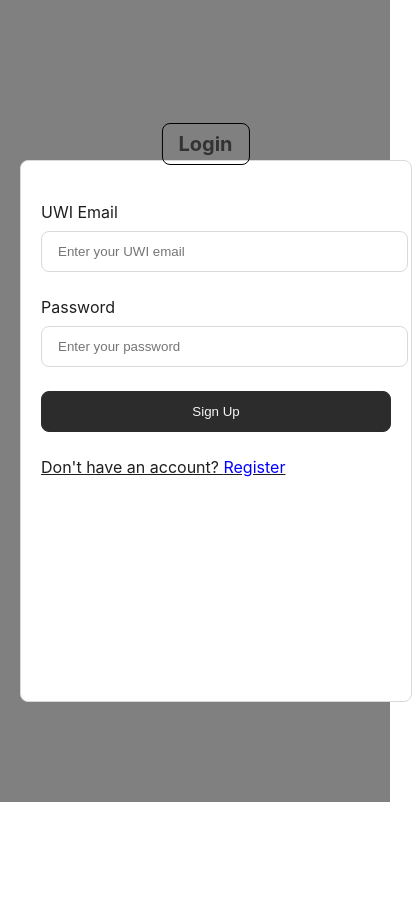
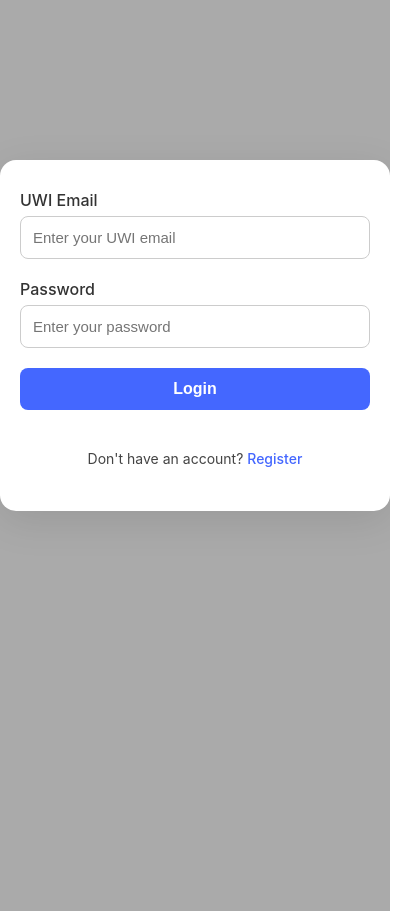
Before and after one commit to krystanRamcharan/UWISage, a Vue app in the folder UwiSage/: page /sign_in in a window 390 px wide. Shown: the whole page, 412 px wide, since content can reach past the window. Before the commit the page ends 844 px from the top, so only its background shows below. Built offline with nearby package versions, Linux system fonts and the light colour scheme.

Commit message:
frontend adjustments

```diff
--- a/UwiSage/src/Views/frame667.vue
+++ b/UwiSage/src/Views/frame667.vue
@@ -3,9 +3,9 @@
     <header class="header">
       <div class="logo" v-html="logoSvg"></div>
       <nav class="navigation">
-        <a href="#features" class="nav-link">Features</a>
-        <a href="#register" class="nav-link">Register</a>
-        <a href="#login" class="nav-link">Login</a>
+        <!-- <a href="#features" class="nav-link">Features</a>
+        <a href="#register" class="nav-link">Register</a> -->
+        <router-link to="/chat">Chat With Sage</router-link>
       </nav>
       <div class="auth-buttons">
         <router-link to="/sign_in">
@@ -28,9 +28,7 @@
         </div>
         <div class="hero-cta">
           <p class="hero-description">
-            Lorem ipsum dolor sit amet, consectetur adipiscing elit. Nullam
-            interdum lacus in erat feugiat feugiat. Phasellus interdum varius
-            augue, pellentesque molestie ante.
+            From managing your study schedule to finding past papers, UWISage uses smart algorithms to help students stay on top of university life — with less stress.
           </p>
           <button class="cta-button">Get started</button>
         </div>
@@ -39,12 +37,9 @@
       <section class="how-to-use">
         <div class="how-to-use-content">
           <div class="section-header">
-            <h2 class="section-title">HOW TO USE SAGEUWI</h2>
+            <h2 class="section-title">Maximize Your Studying With UWISage</h2>
             <p class="section-description">
-              Lorem ipsum dolor sit amet, consectetur adipiscing elit. Nullam
-              interdum lacus in erat feugiat feugiat. Phasellus interdum varius
-              augue, pellentesque molestie ante.
-            </p>
+              Built with powerful AI under the hood, UWISage is simple to use but smart enough to adapt to you.            </p>
           </div>
           <div class="divider"></div>
         </div>
@@ -57,12 +52,9 @@
 
       <section class="cta-section">
         <div class="cta-content">
-          <h2 class="cta-title">Maximize your study and learning with SAGEUWI</h2>
+          <h2 class="cta-title">Want To See UWISage In Action?</h2>
           <p class="cta-description">
-            Lorem ipsum dolor sit amet, consectetur adipiscing elit. Integer
-            convallis pellentesque mollis. Donec a porttitor dui. Donec at varius
-            ex, eget volutpat nunc.
-          </p>
+            Register with us and try it out now or watch our demo!            </p>
           <div class="cta-actions">
             <button class="start-free-btn">Get started for free</button>
             <button class="watch-video-btn" v-html="videoIconSvg"></button>
@@ -116,7 +108,7 @@ export default {
 }
 
 .header {
-  width: 80%;
+  width: 90%;
   padding: 28px 5%;
   display: flex;
   justify-content: space-between;
@@ -151,6 +143,7 @@ export default {
   padding: 16px 40px;
   border-radius: 40px;
   border: 1px solid #2a2b3a;
+  box-shadow: 0px 0px 10px 0px #74f;
   color: #fff;
   font: 16px ABeeZee;
   background-color: transparent;
@@ -246,24 +239,37 @@ export default {
 
 .how-to-use {
   display: flex;
-  width: 80%;
-  padding: 100px;
-  justify-content: space-between;
+  flex-direction: column;
+  width: 90%;
+  max-width: 1000px;
+  padding: 40px 20px;
+  justify-content: center;
   align-items: center;
-  border-radius: 30px;
+  border-radius: 20px;
   border-top: 2px solid #4467ff;
   border-bottom: 2px solid #4467ff;
-  box-shadow: 0px 16px 80px 0px rgba(102, 77, 255, 0.1);
-  margin: 100px auto;
+  box-shadow: 0px 8px 40px rgba(102, 77, 255, 0.1);
+  margin: 60px auto;
   background-color: #010314;
+}
+
+.how-to-use-inner {
+  width: 100%;
+  max-width: 800px;
+  display: flex;
+  flex-direction: column;
+  align-items: center;
+  text-align: center;
 }
 
 .how-to-use-content {
   display: flex;
   flex-direction: column;
-  align-items: flex-start;
+  align-items: center;
   gap: 34px;
+  width: 100%;
 }
+
 
 .section-header {
   display: flex;
@@ -285,7 +291,8 @@ export default {
 
 .section-description {
   width: 745px;
-  color: #77798f;
+  color: #ececf1;
+  text-align: center;
   font: 400 26px/160% ABeeZee;
 }
 
@@ -309,11 +316,11 @@ export default {
 }
 
 .chatbot-overlay {
-  width: 100%;
-  height: 100%;
+  width: 70;
+  height: 70%;
   position: absolute;
   top: 0;
-  left: 0;
+  left: 60px;
 }
 
 .chatbot-color-overlay {
@@ -327,10 +334,13 @@ export default {
 }
 
 .cta-section {
-  width: 1260px;
-  height: 614px;
-  margin: 100px auto;
-  border-radius: 50px;
+  display: flex;
+  flex-direction: column;
+  width: 90%;
+  max-width: 1000px;
+  padding: 40px 20px;
+  margin: 60px auto;
+  border-radius: 20px;
   border-top: 2px solid #664dff;
   background: radial-gradient(
     217.23% 100.08% at 50% 18.33%,
@@ -338,7 +348,10 @@ export default {
     #63e 69.34%,
     #fff 100%
   );
+  box-shadow: 0px 8px 40px rgba(102, 77, 255, 0.1);
 }
+
+
 
 .cta-content {
   display: flex;
@@ -363,7 +376,7 @@ export default {
 
 .cta-description {
   width: 656px;
-  color: #77798f;
+  color: #ececf1;
   text-align: center;
   font: 400 18px/160% ABeeZee;
 }
@@ -420,7 +433,7 @@ export default {
 
   .how-to-use {
     width: 90%;
-    padding: 50px;
+    padding: 60px;
     flex-direction: column;
     gap: 50px;
   }
--- a/UwiSage/src/Views/sign_in.vue
+++ b/UwiSage/src/Views/sign_in.vue
@@ -1,7 +1,7 @@
 <template>
   <div class="login-container">
     <div class="login-wrapper">
-      <h1 class="login-title">Login</h1>
+      <!-- <h1 class="login-title">Login</h1> -->
       <form class="login-form" @submit.prevent="handleSubmit">
         <div class="form-field">
           <label for="email" class="form-label">UWI Email</label>
@@ -11,7 +11,7 @@
           <label for="password" class="form-label">Password</label>
           <input id="password" v-model="password" type="password" class="form-input" placeholder="Enter your password" required>
         </div>
-        <button type="submit" class="submit-button">Sign Up</button>
+        <button type="submit" class="submit-button">Login</button>
         <p class="register-prompt">
           Don't have an account?
           <a href="/sign_up" class="register-link">Register</a>
@@ -70,109 +70,97 @@ export default {
 
 <style scoped>
 .login-container {
-  background-color: #808080;
+  background-color: #aaa;
   display: flex;
   flex-direction: column;
   align-items: center;
-  padding: 6px 80px 50px;
-  font: 400 16px Inter, sans-serif;
+  padding: 160px 20px;
+  min-height: 70vh;
+  font-family: 'Inter', sans-serif;
 }
 
 .login-wrapper {
-  display: flex;
-  width: 700px;
-  max-width: 100%;
-  flex-direction: column;
-  position: relative;
+  width: 100%;
+  max-width: 420px;
+  background-color: #fff;
+  border-radius: 16px;
+  padding: 40px 30px;
+  box-shadow: 0 10px 40px rgba(0, 0, 0, 0.1);
 }
 
 .login-title {
-  position: absolute;
-  top: 60px;
-  left: 53%;
-  transform: translateX(-50%);
-  font-size: 24px;
-  font-weight: bold;
+  font-size: 28px;
+  font-weight: 600;
+  color: #1e1e1e;
   text-align: center;
-  color: #333;
-  padding: 8px 16px;
-  border-radius: 8px;
-  border: 1px solid #000;
+  margin-bottom: 30px;
 }
 
 .login-form {
-  border-radius: 8px;
-  background-color: #fff;
   display: flex;
-  min-width: 320px;
-  margin-top: 60px; /* Adjusted to make space for title */
-  min-height: 460px;
-  width: 100%;
   flex-direction: column;
-  justify-content: start;
-  padding: 50px 24px; /* Reduced padding so it doesn't push inputs too low */
-  border: 1px solid #d9d9d9;
+  gap: 20px;
 }
 
 .form-field {
   display: flex;
-  width: 100%;
   flex-direction: column;
-  justify-content: start;
-  margin-bottom: 24px;
 }
 
 .form-label {
-  color: #1e1e1e;
-  line-height: 22px;
-  margin-bottom: 8px;
+  color: #333;
+  font-weight: 500;
+  margin-bottom: 6px;
 }
 
 .form-input {
+  border: 1px solid #ccc;
   border-radius: 8px;
-  background-color: #fff;
-  width: 95%;
-  color: #b3b3b3;
-  line-height: 1;
-  padding: 12px 16px;
-  border: 1px solid #d9d9d9;
+  padding: 12px;
+  font-size: 15px;
+  color: #333;
 }
 
 .submit-button {
+  background-color: #4467ff;
+  color: white;
+  border: none;
   border-radius: 8px;
-  background-color: #2c2c2c;
-  color: #f5f5f5;
-  width: 100%;
   padding: 12px;
-  border: 1px solid #2c2c2c;
+  font-weight: 600;
+  font-size: 16px;
   cursor: pointer;
+  transition: background-color 0.2s ease;
+}
+
+.submit-button:hover {
+  background-color: #3350cc;
 }
 
 .register-prompt {
-  margin-top: 24px;
-  width: 100%;
-  color: #1e1e1e;
-  text-decoration: underline;
-  line-height: 1.4;
+  margin-top: 20px;
+  font-size: 14px;
+  text-align: center;
+  color: #444;
 }
 
 .register-link {
-  color: #0000ff;
+  color: #4467ff;
   text-decoration: none;
+  font-weight: 500;
 }
 
-@media (max-width: 991px) {
-  .login-container {
-    padding: 100px 20px;
+.register-link:hover {
+  text-decoration: underline;
+}
+
+@media (max-width: 480px) {
+  .login-wrapper {
+    padding: 30px 20px;
   }
 
   .login-title {
-    top: 10px;
-    font-size: 20px;
-  }
-
-  .login-form {
-    padding: 40px 20px;
+    font-size: 24px;
   }
 }
 </style>
--- a/UwiSage/src/Views/sign_up.vue
+++ b/UwiSage/src/Views/sign_up.vue
@@ -125,7 +125,7 @@
 
 .submit-button {
   width: 100%;
-  background-color: #333;
+  background-color: #3350cc;
   color: #f5f5f5;
   border-radius: 8px;
   padding: 0.75rem 0;
@@ -140,7 +140,7 @@
 }
 
 .sign-in-link {
-  color: #333;
+  color: #4467ff;
   text-decoration: none;
   margin-left: 0.5rem;
 }
```
